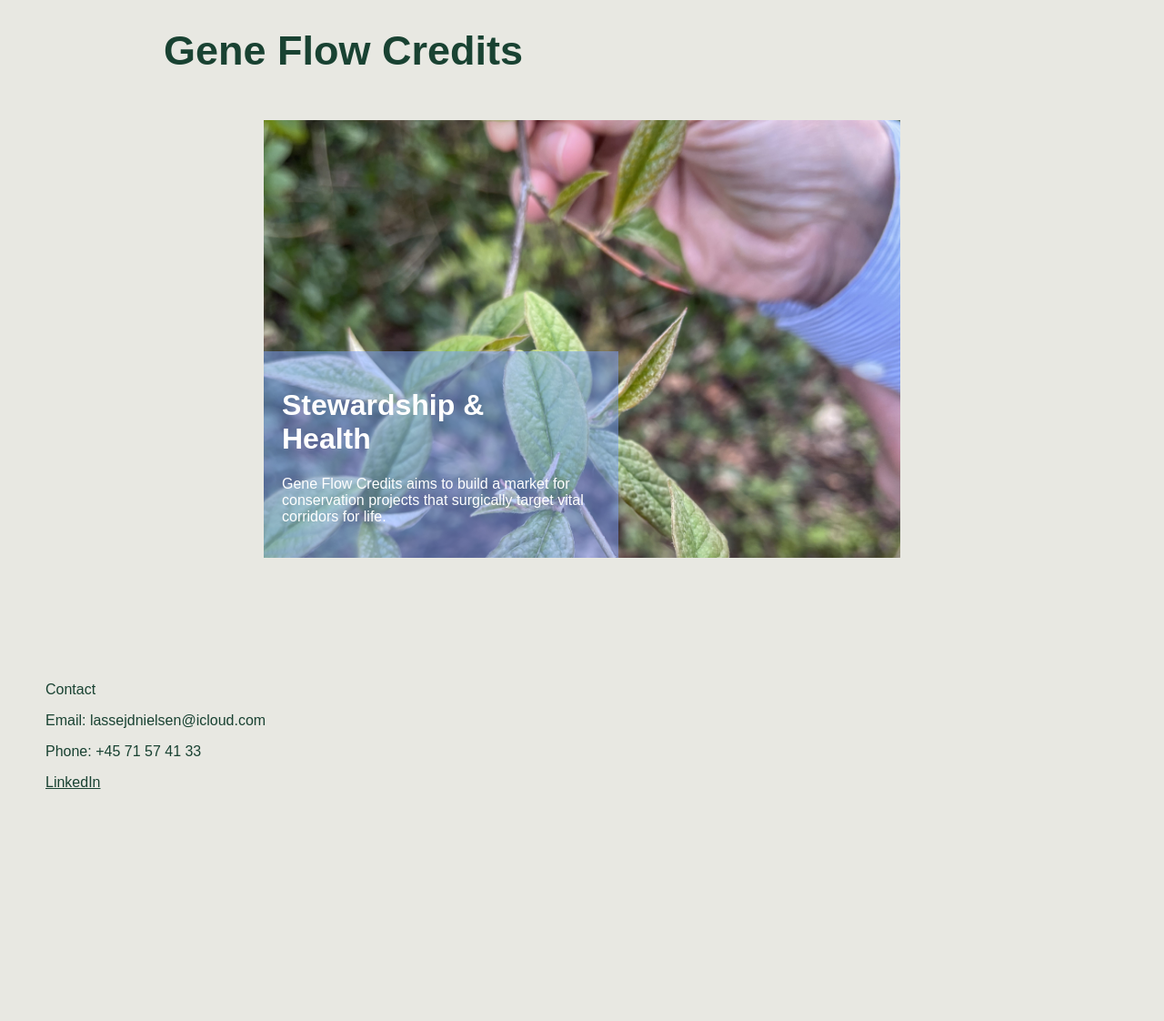
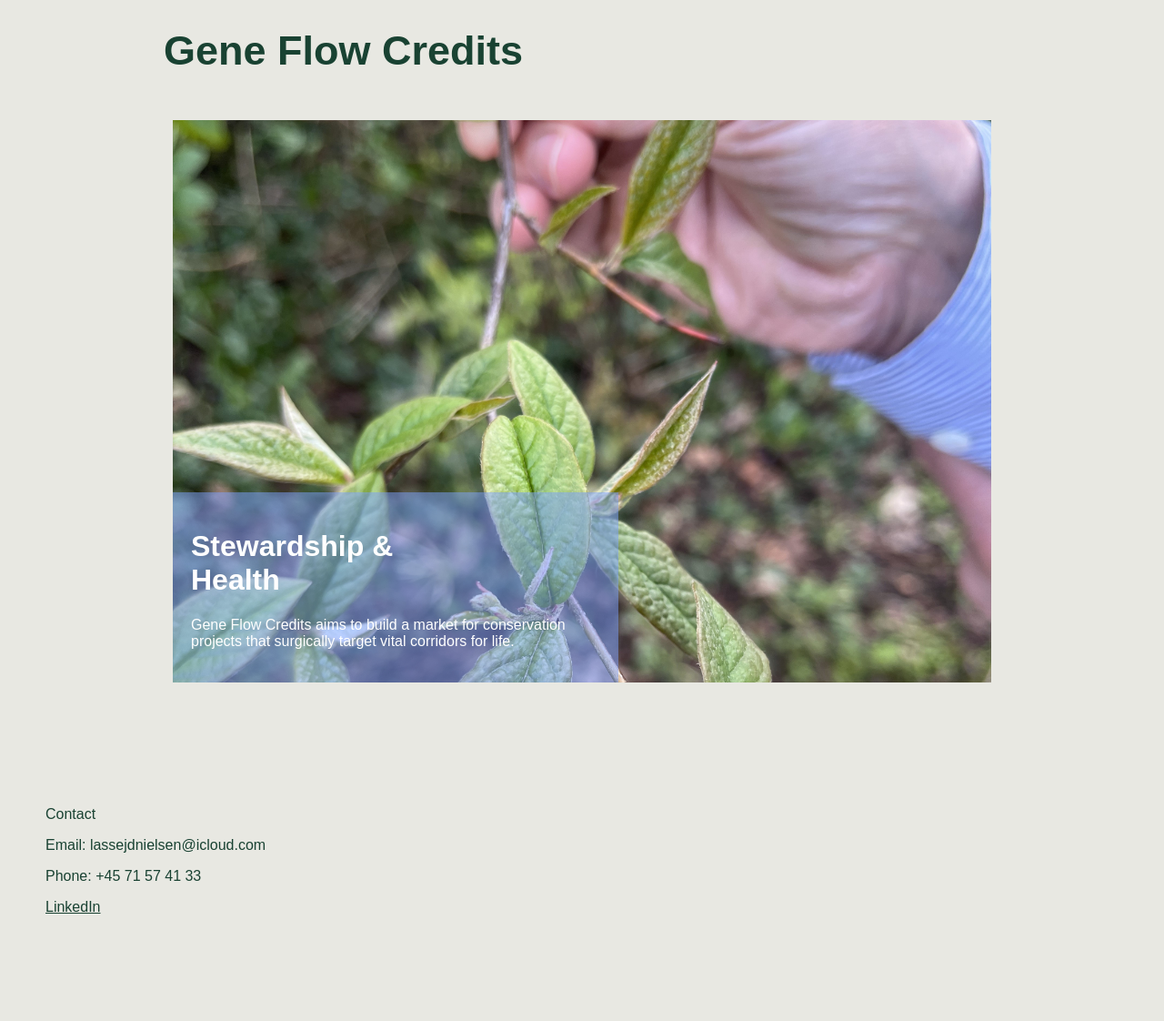
Before and after one commit to ljdnielsen/environmentalresearch-tech.github.io, a Jekyll site: the page built from README.md, in a window 1280 px wide. Shown: the whole page at 91% size. Built offline with Jekyll 4.4.1, drawn with Linux system fonts in a browser that asks for light colours; our own code applies the rules of GitHub Pages for plain Markdown files; before the commit the page ends 985 px from its top, so only the background shows below that.

Commit message:
wider image

```diff
--- a/_layouts/default.html
+++ b/_layouts/default.html
@@ -28,7 +28,7 @@
         }
         .image-container {
             width: 80%; /* Example adjustment */
-            max-width: 700px; /* Example maximum size if the original was 960px */
+            max-width: 900px; /* Example maximum size if the original was 960px */
             margin: 20px auto; /* Centers the container horizontally */
             position: relative;
         }
```
